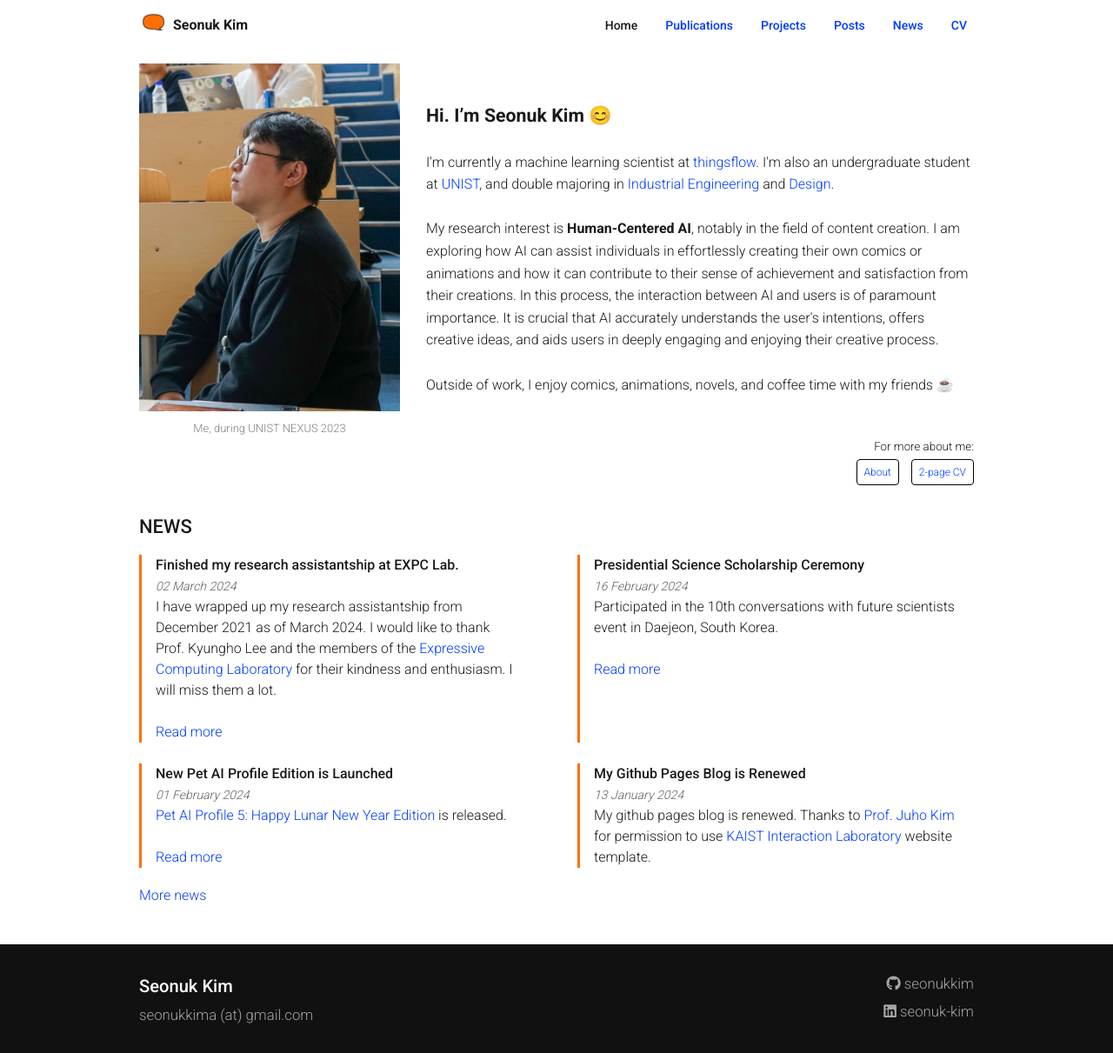
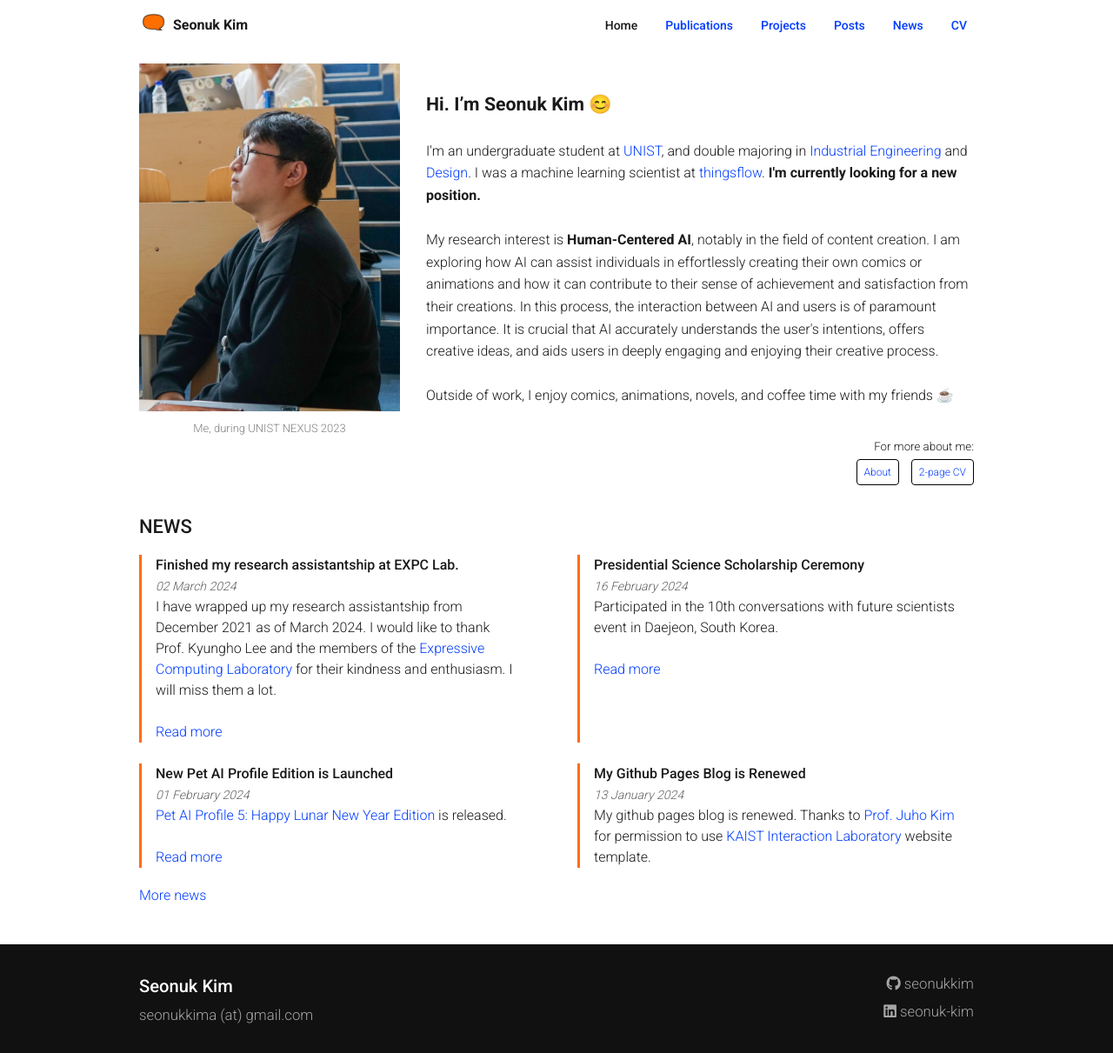
Before and after one commit to seonukkim/seonukkim.github.io, a Jekyll site: the page built from index.md, in a window 1280 px wide. Shown: the whole page at 87% size. Built offline with Jekyll 4.4.1, drawn with Linux system fonts in a browser that asks for light colours.

Commit message:
update: info

```diff
--- a/index.md
+++ b/index.md
@@ -7,7 +7,7 @@ order: 1
 <span style="font-size: 16pt;"><b>Hi. I'm Seonuk Kim</b> 😊</span>
 
 <p style="font-size: 12pt; line-height: 160%;">
-  I'm currently a machine learning scientist at <a href="https://thingsflow.com/">thingsflow</a>. I'm also an undergraduate student at <a href="https://unist.ac.kr/">UNIST</a>, and double majoring in <a href="https://ie.unist.ac.kr/eng/">Industrial Engineering</a> and <a href="https://design.unist.ac.kr/">Design</a>.<br><br>
+  I'm an undergraduate student at <a href="https://unist.ac.kr/">UNIST</a>, and double majoring in <a href="https://ie.unist.ac.kr/eng/">Industrial Engineering</a> and <a href="https://design.unist.ac.kr/">Design</a>. I was a machine learning scientist at <a href="https://thingsflow.com/">thingsflow</a>. <strong>I'm currently looking for a new position.</strong> <br><br>
   My research interest is <strong>Human-Centered AI</strong>, notably in the field of content creation. I am exploring how AI can assist individuals in effortlessly creating their own comics or animations and how it can contribute to their sense of achievement and satisfaction from their creations. In this process, the interaction between AI and users is of paramount importance. It is crucial that AI accurately understands the user's intentions, offers creative ideas, and aids users in deeply engaging and enjoying their creative process.<br><br>
   Outside of work, I enjoy comics, animations, novels, and coffee time with my friends ☕
 </p>
```
Also changed, not shown: 1 other file.
